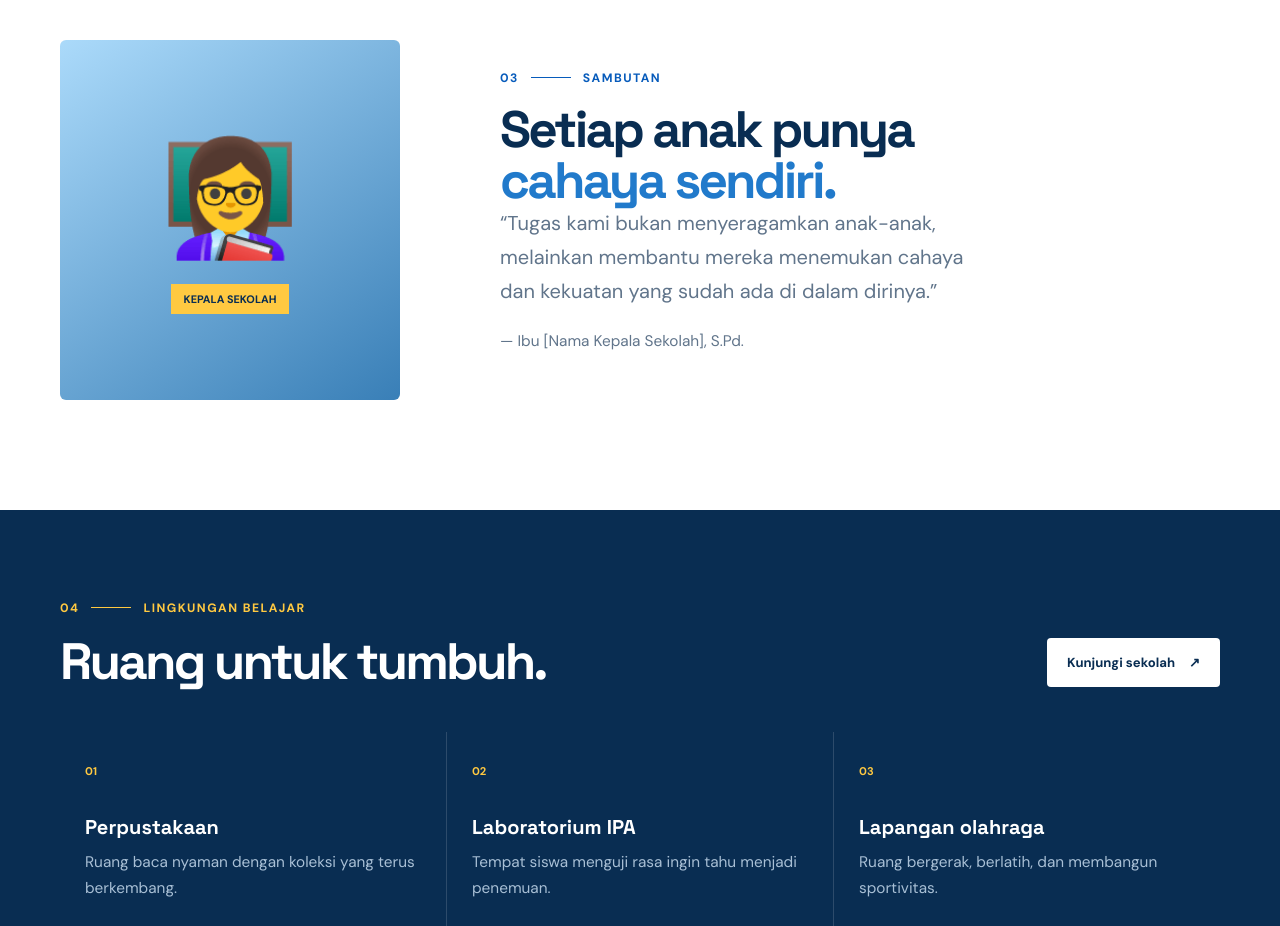
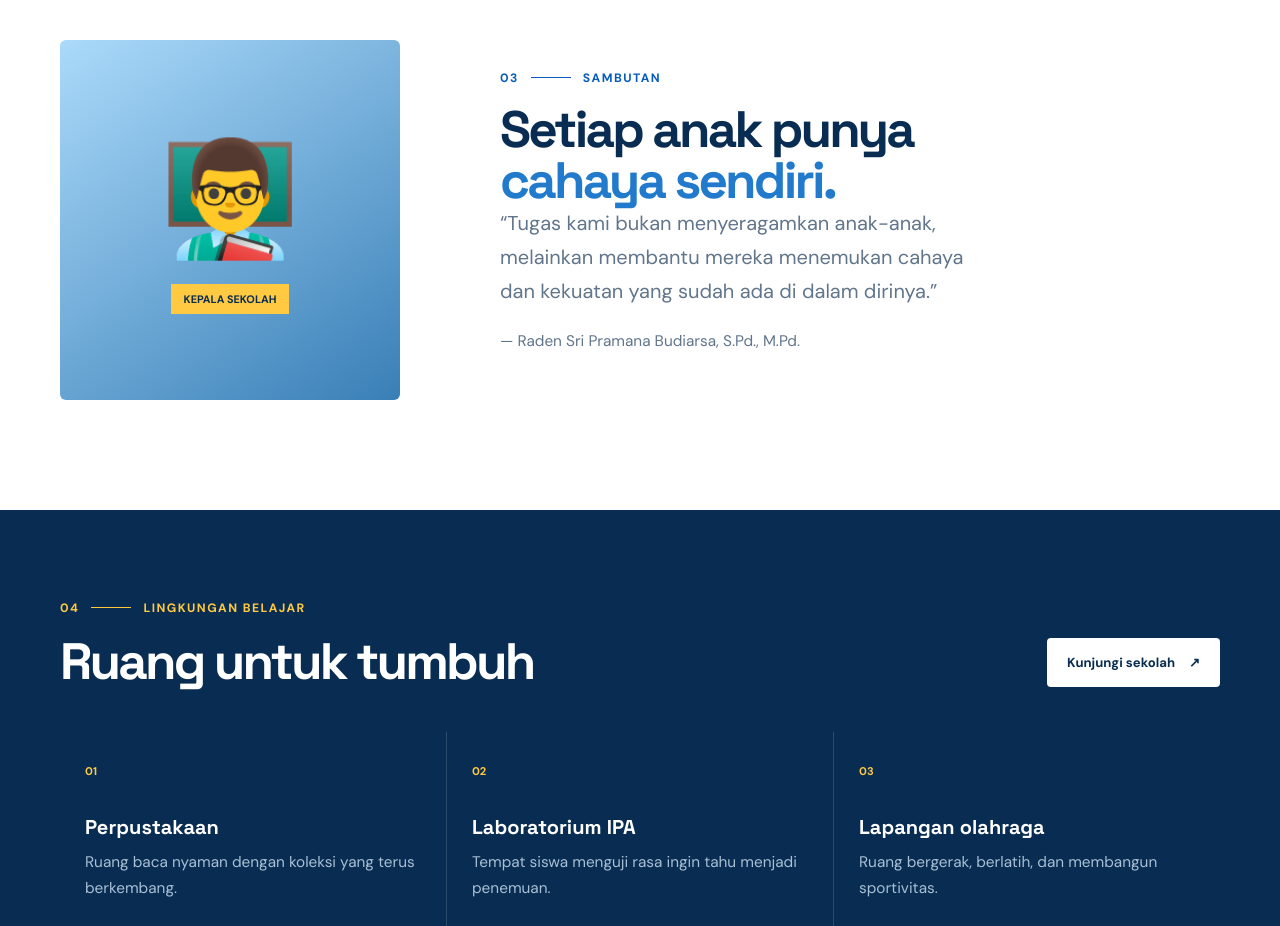
Before and after one commit to Wartam/smpn_4_majenang, a website: page public/profil.html in a window 1280 px wide. Shown: the part 1880-2806 px from the top of the page. Drawn offline with Linux system fonts and the light colour scheme; no server answers.

Commit message:
Update konten website

```diff
--- a/public/profil.html
+++ b/public/profil.html
@@ -26,8 +26,8 @@
       <section class="profile-hero"><div class="container"><div class="section-tag light">PROFIL SEKOLAH <span></span> 01</div><h1>Mengenal lebih dekat<br /><em>SMPN 4 Majenang</em></h1><p>Sebuah ruang tumbuh bagi anak-anak Indonesia untuk belajar, berkarya, dan mempersiapkan masa depan dengan percaya diri.</p></div></section>
       <section class="section container profile-story"><div class="profile-story-grid"><div><div class="section-tag">01 <span></span> CERITA KAMI</div><h2>Bertumbuh bersama<br /><em>sejak 2006</em></h2></div><div><p class="lead">SMP Negeri 4 Majenang adalah satuan pendidikan yang berkomitmen menghadirkan pembelajaran bermakna dan lingkungan sekolah yang aman bagi seluruh warga sekolah.</p><p class="muted-copy">Dengan dukungan guru yang berdedikasi, orang tua, dan masyarakat, kami terus berinovasi agar setiap siswa dapat mengenali kekuatannya dan menjadi pribadi yang mandiri, peduli, serta berprestasi.</p></div></div><div class="timeline"><div><strong>2006</strong><span>SMPN 4 Majenang<br />didirikan</span></div><div><strong>2010</strong><span>Meraih akreditasi<br />A pertama</span></div><div><strong>2023</strong><span>Terpilih sebagai<br />Sekolah Penggerak</span></div><div><strong>2026</strong><span>Terus tumbuh<br />bersama masyarakat</span></div></div></section>
       <section class="values-section"><div class="container"><div class="section-tag">02 <span></span> ARAH PENDIDIKAN</div><div class="values-grid"><article><span class="value-number">01</span><h2>Visi</h2><p>Terwujudnya peserta didik yang beriman, berkarakter, berprestasi, berwawasan lingkungan, dan mampu beradaptasi dengan perkembangan zaman.</p></article><article><span class="value-number">02</span><h2>Misi</h2><p>Menyelenggarakan pembelajaran yang aktif, kreatif, dan berpihak pada murid serta membangun budaya sekolah yang ramah, disiplin, dan kolaboratif.</p></article><article><span class="value-number">03</span><h2>Nilai kami</h2><p>Integritas dalam tindakan, rasa ingin tahu dalam belajar, kepedulian terhadap sesama, dan keberanian untuk terus mencoba.</p></article></div></div></section>
-      <section class="section container principal"><div class="principal-grid"><div class="principal-portrait"><span>👩‍🏫</span><small>KEPALA SEKOLAH</small></div><div><div class="section-tag">03 <span></span> SAMBUTAN</div><h2>Setiap anak punya<br /><em>cahaya sendiri.</em></h2><p class="lead">“Tugas kami bukan menyeragamkan anak-anak, melainkan membantu mereka menemukan cahaya dan kekuatan yang sudah ada di dalam dirinya.”</p><p class="muted-copy">— Ibu [Nama Kepala Sekolah], S.Pd.</p></div></div></section>
-      <section class="facility-section"><div class="container"><div class="section-head"><div><div class="section-tag light">04 <span></span> LINGKUNGAN BELAJAR</div><h2>Ruang untuk tumbuh.</h2></div><a class="button button-light" href="/#kontak">Kunjungi sekolah <span>↗</span></a></div><div class="facility-grid"><div><b>01</b><h3>Perpustakaan</h3><p>Ruang baca nyaman dengan koleksi yang terus berkembang.</p></div><div><b>02</b><h3>Laboratorium IPA</h3><p>Tempat siswa menguji rasa ingin tahu menjadi penemuan.</p></div><div><b>03</b><h3>Lapangan olahraga</h3><p>Ruang bergerak, berlatih, dan membangun sportivitas.</p></div></div></div></section>
+      <section class="section container principal"><div class="principal-grid"><div class="principal-portrait"><span>👨‍🏫</span><small>KEPALA SEKOLAH</small></div><div><div class="section-tag">03 <span></span> SAMBUTAN</div><h2>Setiap anak punya<br /><em>cahaya sendiri.</em></h2><p class="lead">“Tugas kami bukan menyeragamkan anak-anak, melainkan membantu mereka menemukan cahaya dan kekuatan yang sudah ada di dalam dirinya.”</p><p class="muted-copy">— Raden Sri Pramana Budiarsa, S.Pd., M.Pd.</p></div></div></section>
+      <section class="facility-section"><div class="container"><div class="section-head"><div><div class="section-tag light">04 <span></span> LINGKUNGAN BELAJAR</div><h2>Ruang untuk tumbuh</h2></div><a class="button button-light" href="/#kontak">Kunjungi sekolah <span>↗</span></a></div><div class="facility-grid"><div><b>01</b><h3>Perpustakaan</h3><p>Ruang baca nyaman dengan koleksi yang terus berkembang.</p></div><div><b>02</b><h3>Laboratorium IPA</h3><p>Tempat siswa menguji rasa ingin tahu menjadi penemuan.</p></div><div><b>03</b><h3>Lapangan olahraga</h3><p>Ruang bergerak, berlatih, dan membangun sportivitas.</p></div></div></div></section>
     </main>
     <footer><div class="container footer-wrap"><a class="brand" href="/"><img class="brand-logo" src="/logo-smpn4.jpg" alt="Logo SMP Negeri 4 Majenang" onerror="this.style.display='none';this.nextElementSibling.classList.add('logo-fallback-visible')" /><span class="brand-name">SMPN 4 Majenang</span></a><p>© 2026 SMP Negeri 4 Majenang<br />Bertaqwa • Cerdas • Terampil • Cinta Lingkungan</p><div class="socials"><a href="/#kontak">ig</a><a href="/#kontak">f</a><a href="/#kontak">▶</a></div></div></footer>
     <script src="/app.js"></script><script src="/site-profile.js"></script>
```
